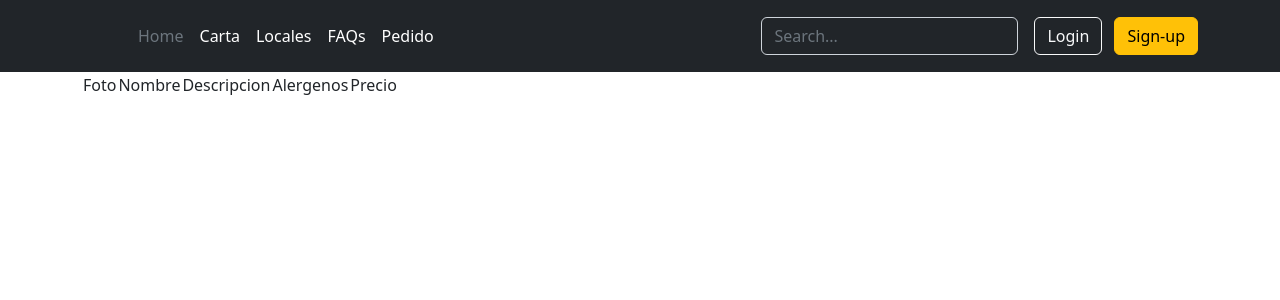
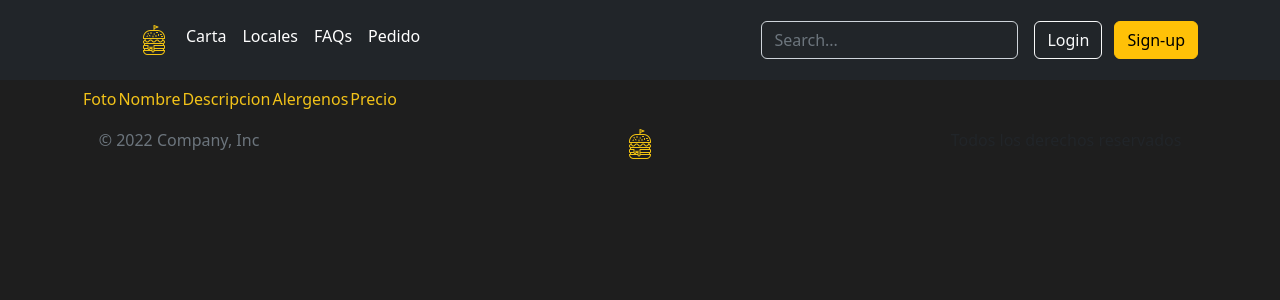
Before and after one commit to Asieertxo/Restaurante, a Flask app: page / in a window 1280 px wide. Shown: the top 300 px of the page. Run offline with Flask 2, Linux system fonts and the light colour scheme; some libraries are stand-ins or nearby versions.

Commit message:
Restucturacion

```diff
--- a/App.py
+++ b/App.py
@@ -1,7 +1,7 @@
 from ast import dump
-from flask import Flask, render_template, request, redirect, url_for,flash
-from ensurepip import bootstrap
+from flask import Flask, render_template, request, redirect, url_for, flash
 from flask_mysqldb import MySQL
+
 from datetime import date
 import os
 
@@ -25,12 +25,16 @@
 #importacion de estilos
 styleFolder = os.path.join('static', 'css')
 app.config['UPLOAD_STYLE'] = styleFolder
+bootstraps = os.path.join(app.config['UPLOAD_STYLE'], 'bootstrap.min.css')
+css_body = os.path.join(app.config['UPLOAD_STYLE'], 'style-body.css')
+css_header = os.path.join(app.config['UPLOAD_STYLE'], 'style-header.css')
+css_footer = os.path.join(app.config['UPLOAD_STYLE'], 'style-footer.css')
+css_index = os.path.join(app.config['UPLOAD_STYLE'], 'style-index.css')
 css_carta = os.path.join(app.config['UPLOAD_STYLE'], 'style-carta.css')
+css_locales = os.path.join(app.config['UPLOAD_STYLE'], 'style-locales.css')
 css_faqs = os.path.join(app.config['UPLOAD_STYLE'], 'style-faqs.css')
-css_locales = os.path.join(app.config['UPLOAD_STYLE'], 'style-locales.css')
-bootstraps = os.path.join(app.config['UPLOAD_STYLE'], 'bootstrap.min.css')
-styles = {"bootstrap": bootstraps, "carta": css_carta, "locales": css_locales, "faqs": css_faqs}
 
+styles = {"bootstrap": bootstraps, "body": css_body, "header": css_header, "footer": css_footer, "index": css_index, "carta": css_carta, "locales": css_locales, "faqs": css_faqs}
 
 
 ##############################################################################################################HOME
@@ -171,6 +175,5 @@
 
 
 
-
 if __name__ == '__main__':
     app.run(port = 3000, debug = True)
--- /dev/null
+++ b/static/css/style-body.css
@@ -0,0 +1,8 @@
+body{
+    background-color: #1e1e1e;
+    color: #f3c319;
+    scrollbar-width:  none; /*Firefox*/
+}
+body::-webkit-scrollbar {
+    width: 0;
+}
--- /dev/null
+++ b/static/css/style-header.css
@@ -0,0 +1,5 @@
+.header-icon{
+    width: 3rem;
+    height: 3rem;
+    /*border-top: 0.5rem;*/
+}
--- /dev/null
+++ b/static/css/sytle-footer.css
@@ -0,0 +1,14 @@
+
+.footer{
+    display: flex;
+    justify-content: space-evenly;
+    background-color: #1e1e1e;
+    /*height: 9rem;*/
+    padding: 1rem 0;
+    overflow: hidden;
+}
+
+.footer-icon{
+    width: 2rem;
+    height: 2rem;
+}
--- a/static/html/footer.html
+++ b/static/html/footer.html
@@ -1,6 +1,10 @@
-<link rel="stylesheet" type="text/css" href="./../css/bootstrap.min.css">
-<link rel="stylesheet" type="text/css" href="./../css/style-carta.css">
-
+<!DOCTYPE html>
+<html lang=”es”>
+<head>
+    <link rel="stylesheet" type="text/css" href="./../css/bootstrap.min.css">
+    <link rel="stylesheet" type="text/css" href="./../css/sytle-footer.css">
+</head>
+<body>
 
 
 <footer class="footer">
@@ -8,3 +12,6 @@
     <a href="/" target="_parent"><img class="footer-icon" src="./../img/burger-y.png"></a>
     <p class="nav col-md-4 justify-content-end">Todos los derechos reservados</p>
 </footer>
+
+</body>
+</html>
--- /dev/null
+++ b/static/html/header.html
@@ -0,0 +1,36 @@
+<!DOCTYPE html>
+<html lang=”es”>
+<head>
+    <link rel="stylesheet" type="text/css" href="./../css/bootstrap.min.css">
+    <link rel="stylesheet" type="text/css" href="./../css/style-header.css">
+    <meta charset=”UTF-8″ />
+    <title>Restaurante</title>
+</head>
+<body>
+    <header class="p-3 text-bg-dark">
+        <div class="container">
+          <div class="d-flex flex-wrap align-items-center justify-content-center justify-content-lg-start">
+            <a href="/" class="d-flex align-items-center mb-2 mb-lg-0 text-white text-decoration-none">
+              <svg class="bi me-2" width="40" height="32" role="img" aria-label="Bootstrap"><use xlink:href="#bootstrap"/></svg>
+            </a>
+
+            <ul class="nav col-12 col-lg-auto me-lg-auto mb-2 justify-content-center mb-md-0">
+              <a  href="/" target="_parent" class=""><img class="nav-link px-2 header-icon" src="./../img/burger-y.png"></a>
+              <!--<li><a href="{{ url_for( 'index' ) }}" class="nav-link px-2 text-secondary">Home</a></li>-->
+              <li><a href="/carta" target="_parent" class="nav-link px-2 text-white">Carta</a></li>
+              <li><a href="/locales" target="_parent" class="nav-link px-2 text-white">Locales</a></li>
+              <li><a href="/faqs" target="_parent" class="nav-link px-2 text-white">FAQs</a></li>
+              <li><a href="/pedido" target="_parent" class="nav-link px-2 text-white">Pedido</a></li>
+            </ul>
+
+            <form class="col-12 col-lg-auto mb-3 mb-lg-0 me-lg-3" role="search">
+              <input type="search" class="form-control form-control-dark text-bg-dark" placeholder="Search..." aria-label="Search">
+            </form>
+
+            <div class="text-end">
+              <button type="button" class="btn btn-outline-light me-2">Login</button>
+              <button type="button" class="btn btn-warning">Sign-up</button>
+            </div>
+          </div>
+        </div>
+      </header>
--- a/templates/index.html
+++ b/templates/index.html
@@ -1,48 +1,15 @@
-{% with messages = get_flashed_messages() %}
-{% if messages %}
-{% for message in messages%}
-    <p>{{message}}</p>
-{% endfor %}
-{% endif %}
-{% endwith %}
-
-
 <!DOCTYPE html>
 <html lang=”es”>
 <head>
   <link rel="stylesheet" type="text/css" href="{{ styles['bootstrap'] }}">
+  <link rel="stylesheet" type="text/css" href="{{ styles['body'] }}">
   <link rel="stylesheet" type="text/css" href="{{ styles['index'] }}">
     <meta charset=”UTF-8″ />
     <title>Restaurante</title>
 </head>
 <body>
-    <header class="p-3 text-bg-dark">
-      <div class="container">
-        <div class="d-flex flex-wrap align-items-center justify-content-center justify-content-lg-start">
-          <a href="/" class="d-flex align-items-center mb-2 mb-lg-0 text-white text-decoration-none">
-            <svg class="bi me-2" width="40" height="32" role="img" aria-label="Bootstrap"><use xlink:href="#bootstrap"/></svg>
-          </a>
 
-          <ul class="nav col-12 col-lg-auto me-lg-auto mb-2 justify-content-center mb-md-0">
-            <li><a href="{{ url_for( 'index' ) }}" class="nav-link px-2 text-secondary">Home</a></li>
-            <li><a href="{{ url_for( 'carta' ) }}" class="nav-link px-2 text-white">Carta</a></li>
-            <li><a href="{{ url_for( 'locales' ) }}" class="nav-link px-2 text-white">Locales</a></li>
-            <li><a href="{{ url_for( 'faqs' ) }}" class="nav-link px-2 text-white">FAQs</a></li>
-            <li><a href="{{ url_for( 'pedido' ) }}" class="nav-link px-2 text-white">Pedido</a></li>
-          </ul>
-
-          <form class="col-12 col-lg-auto mb-3 mb-lg-0 me-lg-3" role="search">
-            <input type="search" class="form-control form-control-dark text-bg-dark" placeholder="Search..." aria-label="Search">
-          </form>
-
-          <div class="text-end">
-            <button type="button" class="btn btn-outline-light me-2">Login</button>
-            <button type="button" class="btn btn-warning">Sign-up</button>
-          </div>
-        </div>
-      </div>
-    </header>
-
+  <iframe src="{{ url_for('static', filename= 'html/header.html')}}" target="_top" frameborder="0" width="100%" height="80rem" content="width=device-width, initial-scale=1.0, maximum-scale=1.0, user-scalable=no"></iframe>
 
 
 
@@ -72,5 +39,7 @@
         </table>
     </div>
 
+    <iframe src="{{ url_for('static', filename= 'html/footer.html')}}" scrolling="no" target="_top" frameborder="0" width="100%" height="60rem" content="width=device-width, initial-scale=1.0, maximum-scale=1.0, user-scalable=no"></iframe>
+
 </body>
 </html>
```
Also changed, not shown: static/css/style-carta.css (+0 -44 lines), templates/carta.html (+3 -36 lines), templates/faqs.html (+3 -29 lines), templates/locales.html (+3 -27 lines), static/css/style-index.css (added).
